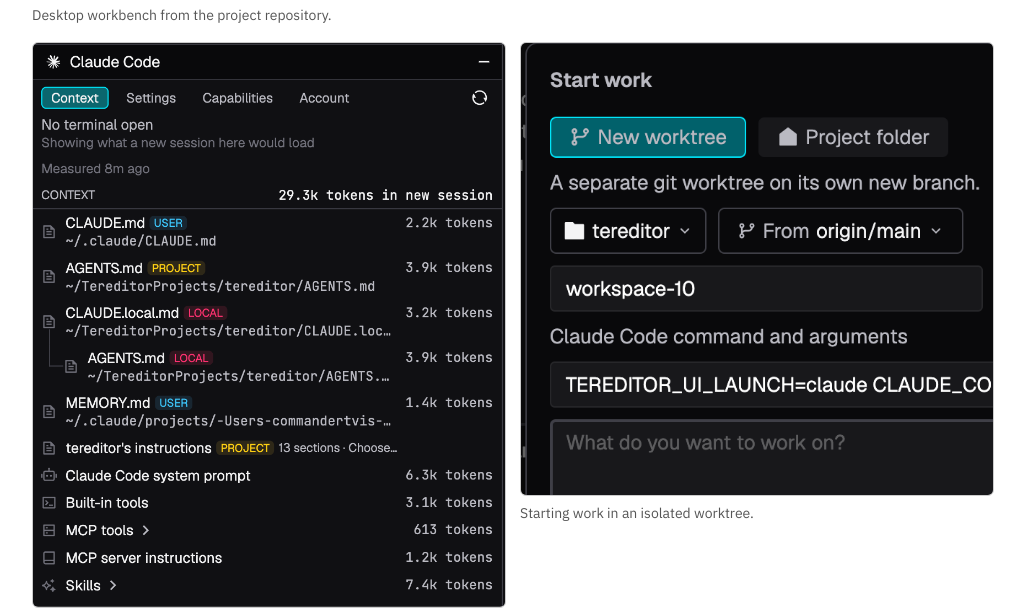
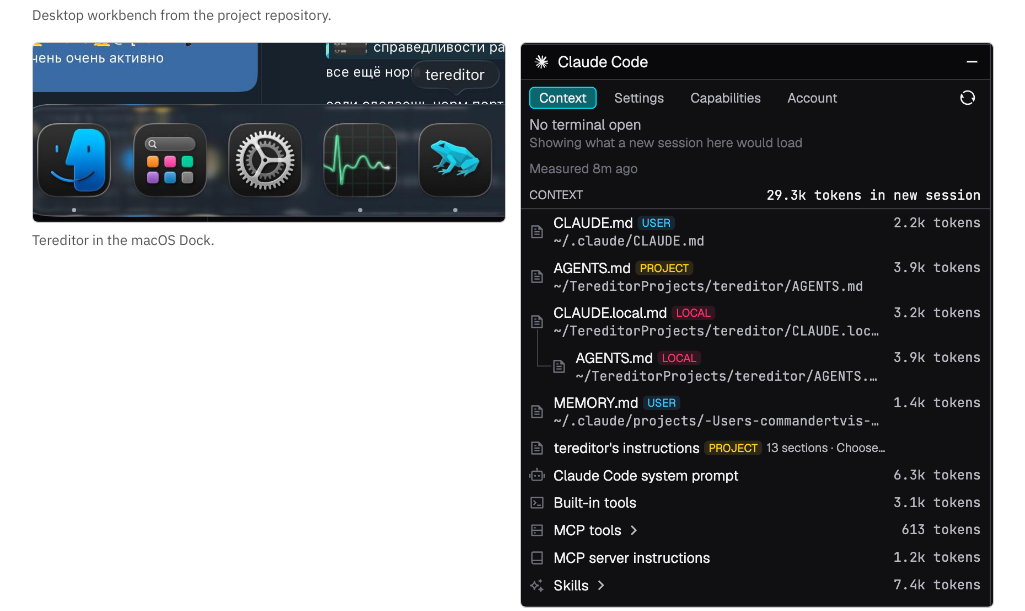
Before and after one commit to CommanderTvis/commandertvis.github.io, a plain HTML site: page portfolio/index.html in a window 1280 px wide. Shown: the part 1336-1947 px from the top of the page, without its empty margins (128-1153 px from the left). Drawn offline with Linux system fonts and the light colour scheme.

Commit message:
Add Tereditor Dock screenshot
Co-authored-by: Copilot <223556219+Copilot@users.noreply.github.com>

```diff
--- a/portfolio/index.html
+++ b/portfolio/index.html
@@ -241,6 +241,16 @@
                         <figcaption>Desktop workbench from the project repository.</figcaption>
                     </figure>
                     <figure>
+                        <a href="../assets/portfolio/tereditor-dock.jpg">
+                            <img
+                                src="../assets/portfolio/tereditor-dock.jpg"
+                                alt="Tereditor visible in a macOS Dock beside other applications"
+                                loading="lazy"
+                            />
+                        </a>
+                        <figcaption>Tereditor in the macOS Dock.</figcaption>
+                    </figure>
+                    <figure>
                         <a href="../assets/portfolio/tereditor-claude-context.png">
                             <img
                                 src="../assets/portfolio/tereditor-claude-context.png"
```
Also changed, not shown: assets/portfolio/tereditor-dock.jpg (added).
